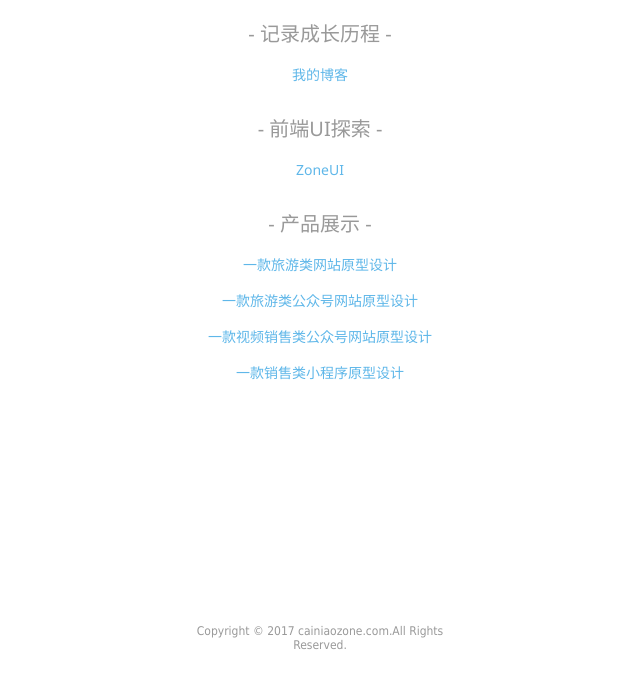
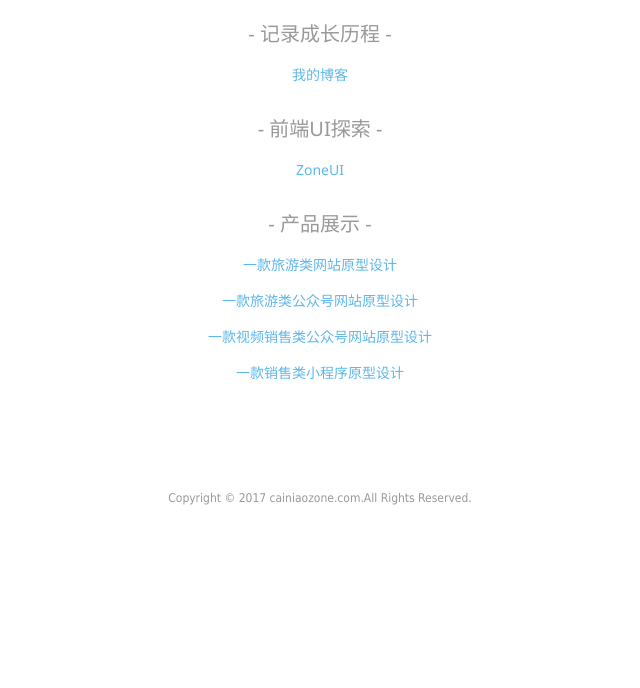
Before and after one commit to cainiaozone/cainiaozone, a plain HTML site: page index.html in a window 1280 px wide. Shown: the part 106-794 px from the top of the page, without its empty margins (320-960 px from the left). Drawn offline with Linux system fonts and the light colour scheme.

Commit message:
样式优化

```diff
--- a/index.html
+++ b/index.html
@@ -47,15 +47,12 @@
     }
 
     .copyright {
-      position: absolute;
-      left: 50%;
-      bottom: 20px;
-      margin-left: -150px;
-      width: 300px;
+      margin-top: 100px;
       height: 50px;
       color: #999999;
       font-family: Tahoma;
       font-size: 12px;
+      text-align: center;
     }
   </style>
 </head>
```
